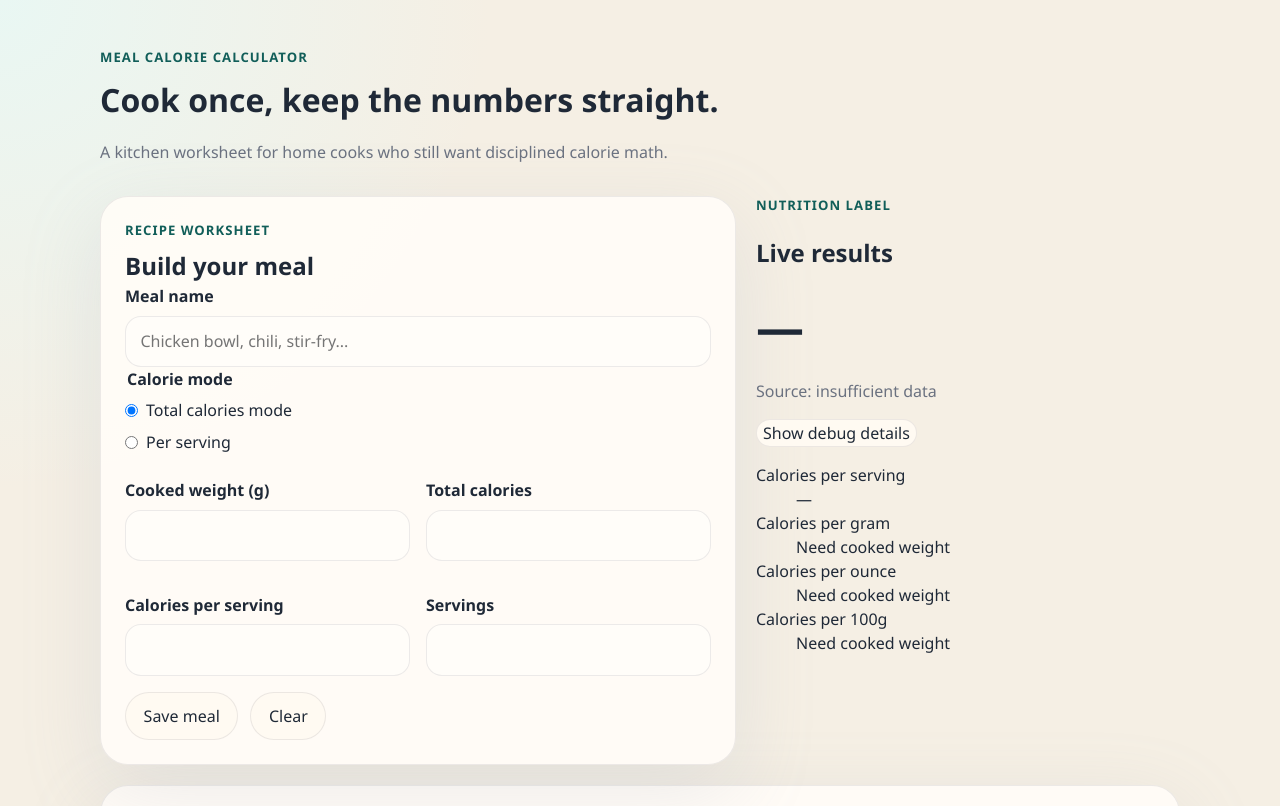
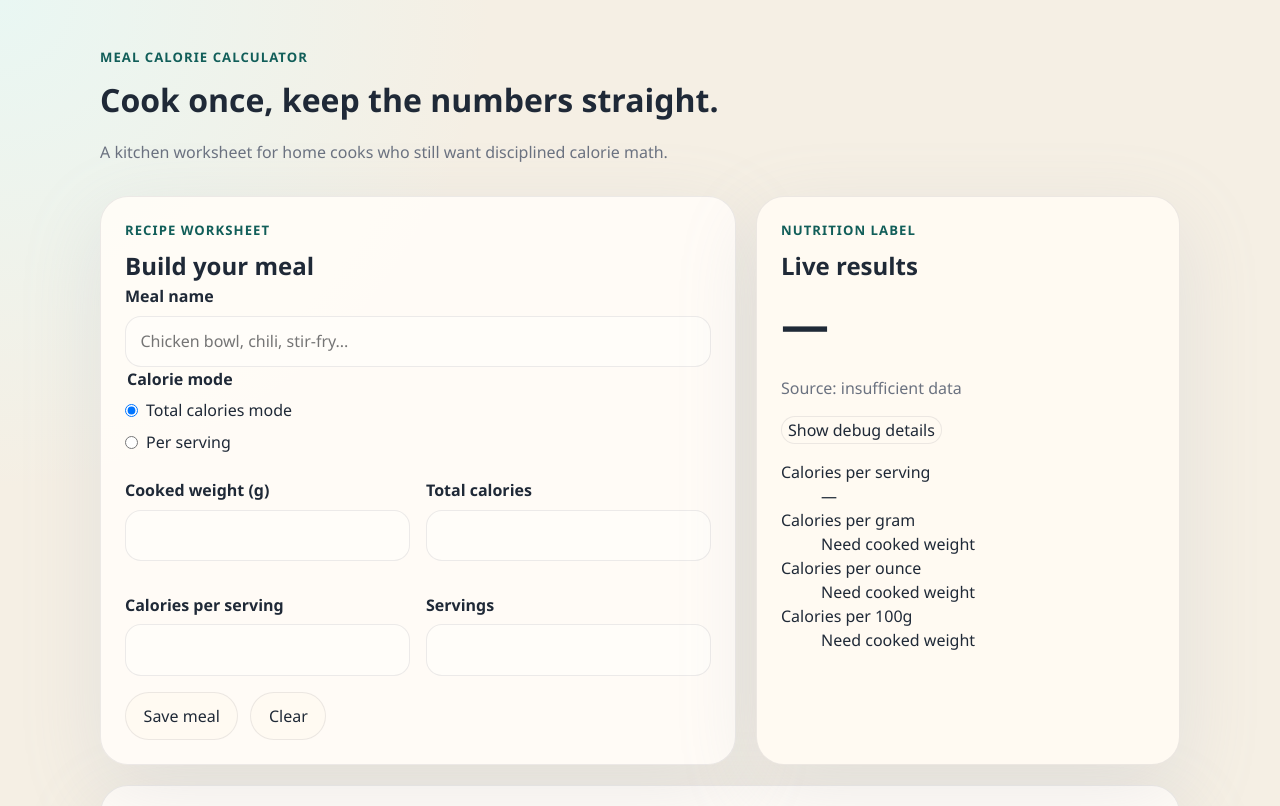
Before and after one commit to relomy/portion_pilot, a React (Vite) app: page / in a window 1280 px wide. Shown: the top 806 px of the page. Built offline with nearby package versions, Linux system fonts and the light colour scheme.

Commit message:
fix: restore results panel styling

```diff
--- a/src/index.css
+++ b/src/index.css
@@ -79,7 +79,7 @@ input {
 
 .app-header h1,
 .panel-heading h2,
-.results-placeholder h2,
+.results-panel h2,
 .saved-meals-placeholder h2 {
   margin: 0;
 }
@@ -106,7 +106,7 @@ input {
 }
 
 .worksheet-panel,
-.results-placeholder,
+.results-panel,
 .saved-meals-placeholder {
   border: 1px solid var(--rule);
   border-radius: 28px;
@@ -119,7 +119,7 @@ input {
   background: var(--worksheet);
 }
 
-.results-placeholder {
+.results-panel {
   background: var(--label);
 }
 
```
Also changed, not shown: 1 other file (tests, documents, lock files or other folders).
